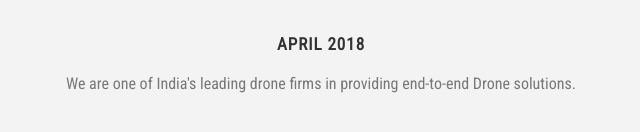
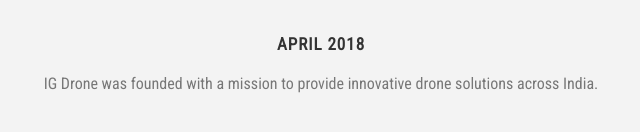
Before and after one commit to ProgrammerSurya/IG-drone, a plain HTML site: page index.html in a window 1280 px wide. Shown: the part 442-574 px from the top of the page, 319-959 px from the left. Drawn offline with nearby package versions, Linux system fonts and the light colour scheme.

Commit message:
details update

```diff
--- a/index.html
+++ b/index.html
@@ -31,37 +31,37 @@
         <div id="progress-content-section">
             <div class="section-content discovery active">
                 <h2>April 2018</h2>
-                <p>We are one of India's leading drone firms in providing end-to-end Drone solutions.</p>
+                <p>IG Drone was founded with a mission to provide innovative drone solutions across India.</p>
             </div>
 
             <div class="section-content strategy">
                 <h2>April 2019</h2>
-                <p>We are one of India's leading drone firms in providing end-to-end Drone solutions.</p>
+                <p>The company expanded its operations, becoming a leading provider of end-to-end drone services nationwide.</p>
             </div>
 
             <div class="section-content creative">
                 <h2>April 2020</h2>
-                <p>We are one of India's leading drone firms in providing end-to-end Drone solutions.</p>
+                <p>IG Drone launched its first proprietary drone technology, revolutionizing aerial surveying and mapping.</p>
             </div>
 
             <div class="section-content production">
                 <h2>April 2021</h2>
-                <p>We are one of India's leading drone firms in providing end-to-end Drone solutions.</p>
+                <p>The company established strategic partnerships with major industries, enhancing its service portfolio.</p>
             </div>
 
             <div class="section-content analysis">
                 <h2>April 2022</h2>
-                <p>We are one of India's leading drone firms in providing end-to-end Drone solutions.</p>
+                <p>IG Drone opened new offices across multiple states, strengthening its presence in key regions.</p>
             </div>
 
             <div class="section-content progress">
                 <h2>April 2023</h2>
-                <p>We are one of India's leading drone firms in providing end-to-end Drone solutions.</p>
+                <p>The company introduced AI-powered drone analytics, setting new standards in data processing and interpretation.</p>
             </div>
 
             <div class="section-content achieve">
                 <h2>April 2024</h2>
-                <p>We are one of India's leading drone firms in providing end-to-end Drone solutions.</p>
+                <p>IG Drone achieved a significant milestone by becoming the largest drone service provider in South Asia.</p>
             </div>
         </div>
     </div>
```
